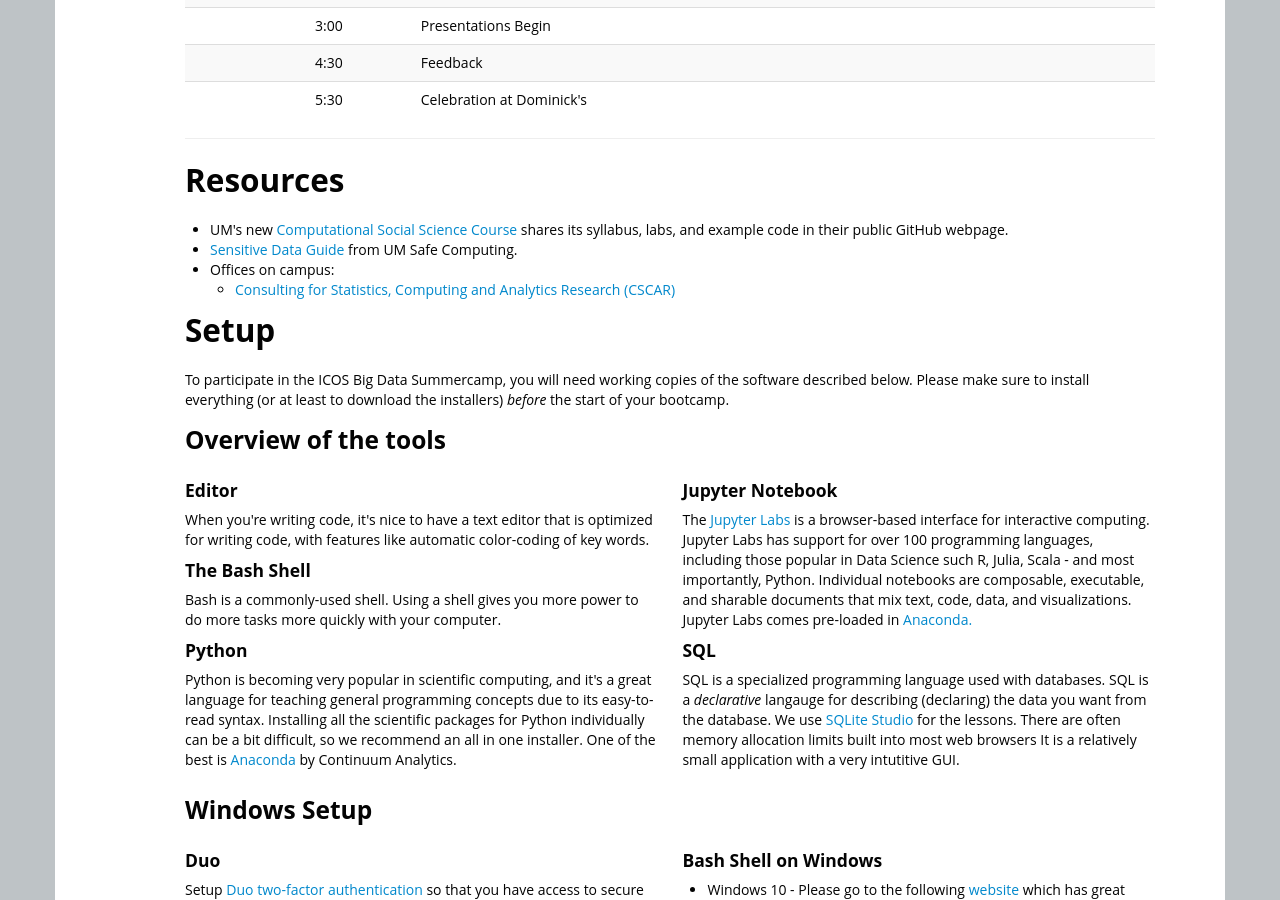
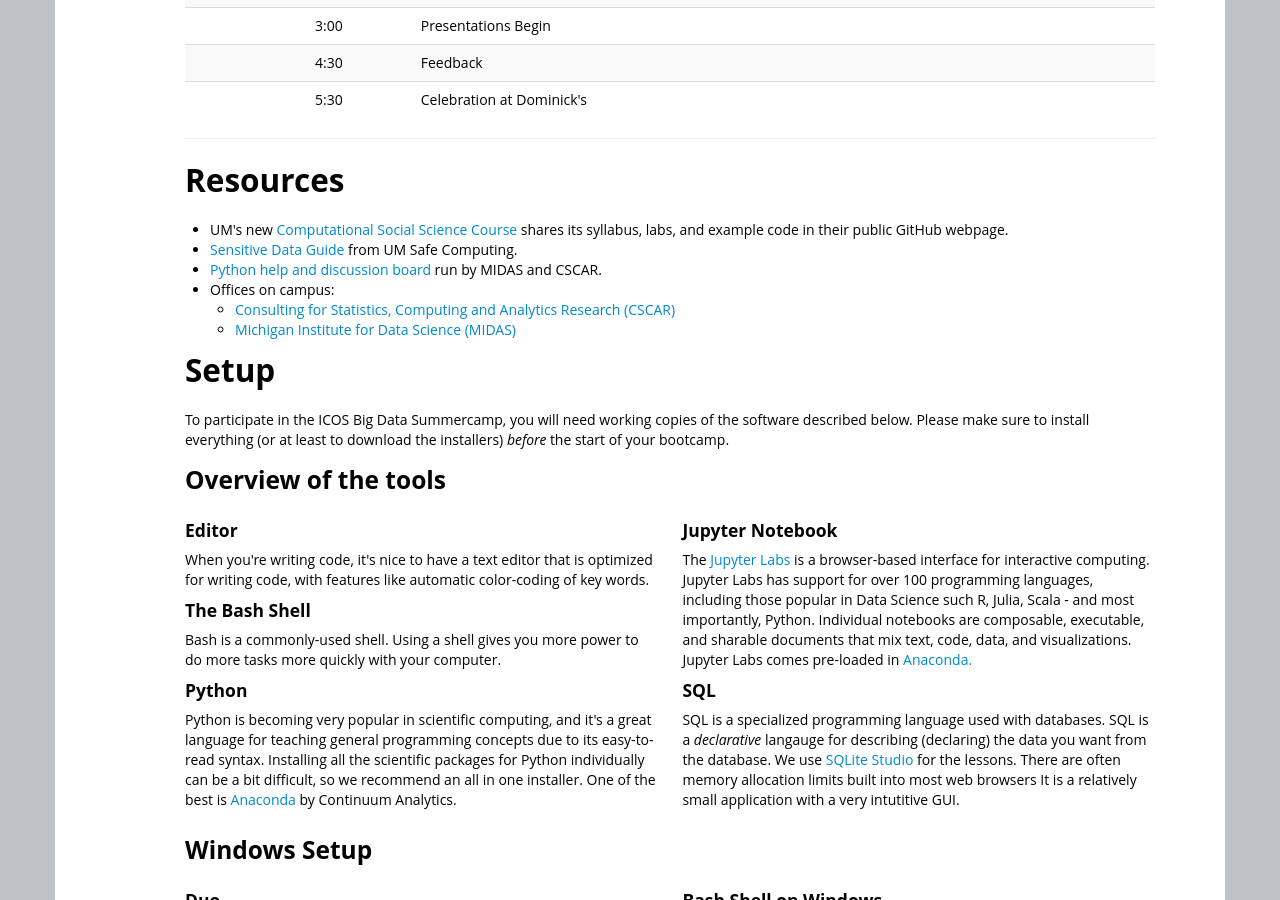
Before and after one commit to ICOSBigDataCamp/2019-summer-camp, a Jekyll site: the page built from index.html, in a window 1280 px wide and 900 px high, scrolled down 2350 px. Built offline with Jekyll 4.4.1, drawn with Linux system fonts in a browser that asks for light colours.

Commit message:
added resources

```diff
--- a/index.html
+++ b/index.html
@@ -193,9 +193,11 @@ Organizing committee: Elizabeth Bruch, Jerry Davis
 <ul>
 	<li>UM's new <a href="https://um-css.github.io/pages/syllabus.html" target="_blank">Computational Social Science Course</a> shares its syllabus, labs, and example code in their public GitHub webpage.</li>
 	<li><a href="https://safecomputing.umich.edu/dataguide/" target="_blank">Sensitive Data Guide</a> from UM Safe Computing.</li>
+	<li><a href=" https://umich.instructure.com/enroll/JHGFTJ" target="_blank">Python help and discussion board</a> run by MIDAS and CSCAR.</li>
 	<li>Offices on campus:
 	<ul>
 		<li><a href="https://cscar.research.umich.edu/" target="_blank">Consulting for Statistics, Computing and Analytics Research (CSCAR)</a></li>
+		<li><a href="https://midas.umich.edu/" target="_blank">Michigan Institute for Data Science (MIDAS)</a></li>
 	</ul>
 	</li>
 </ul>
```
